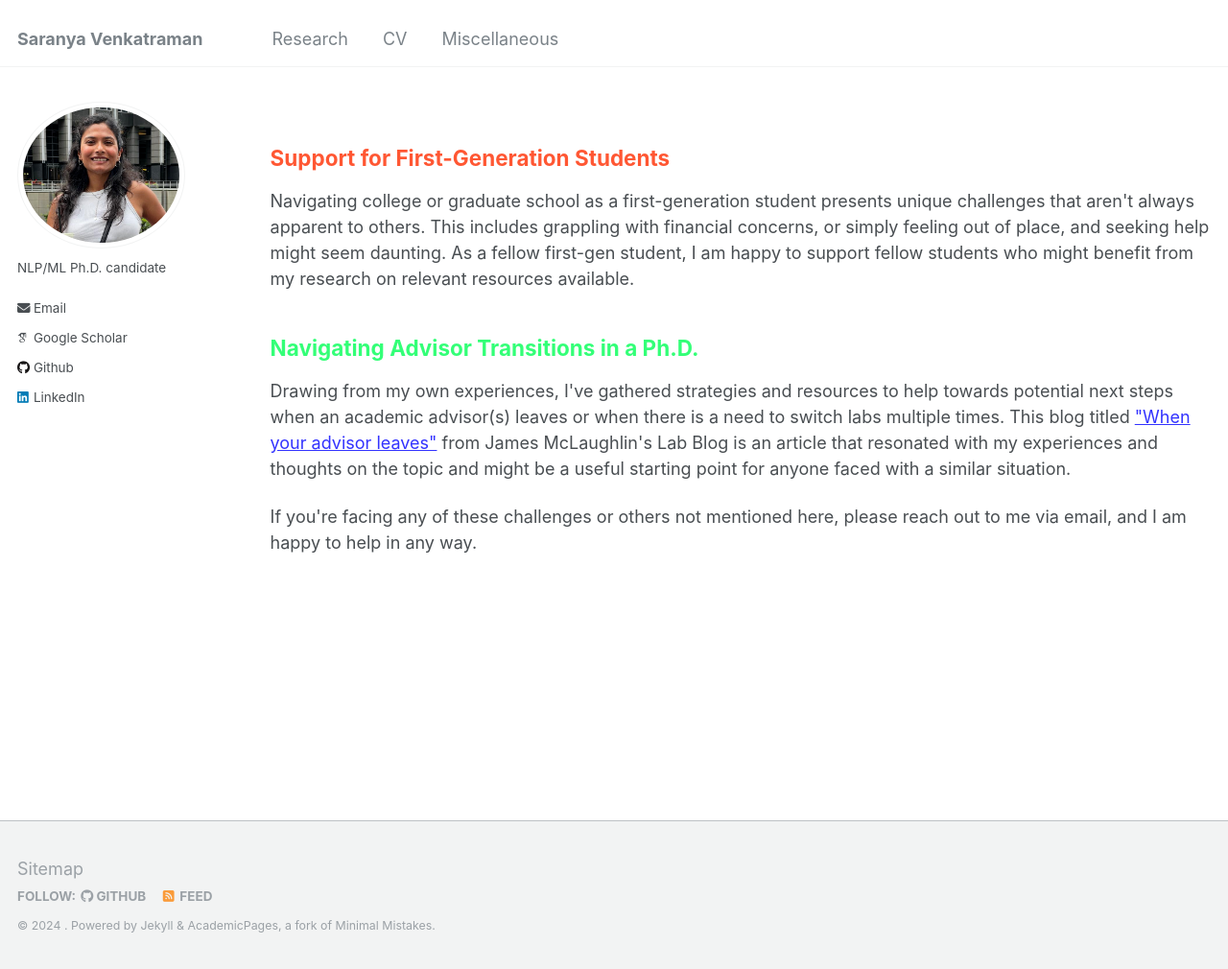
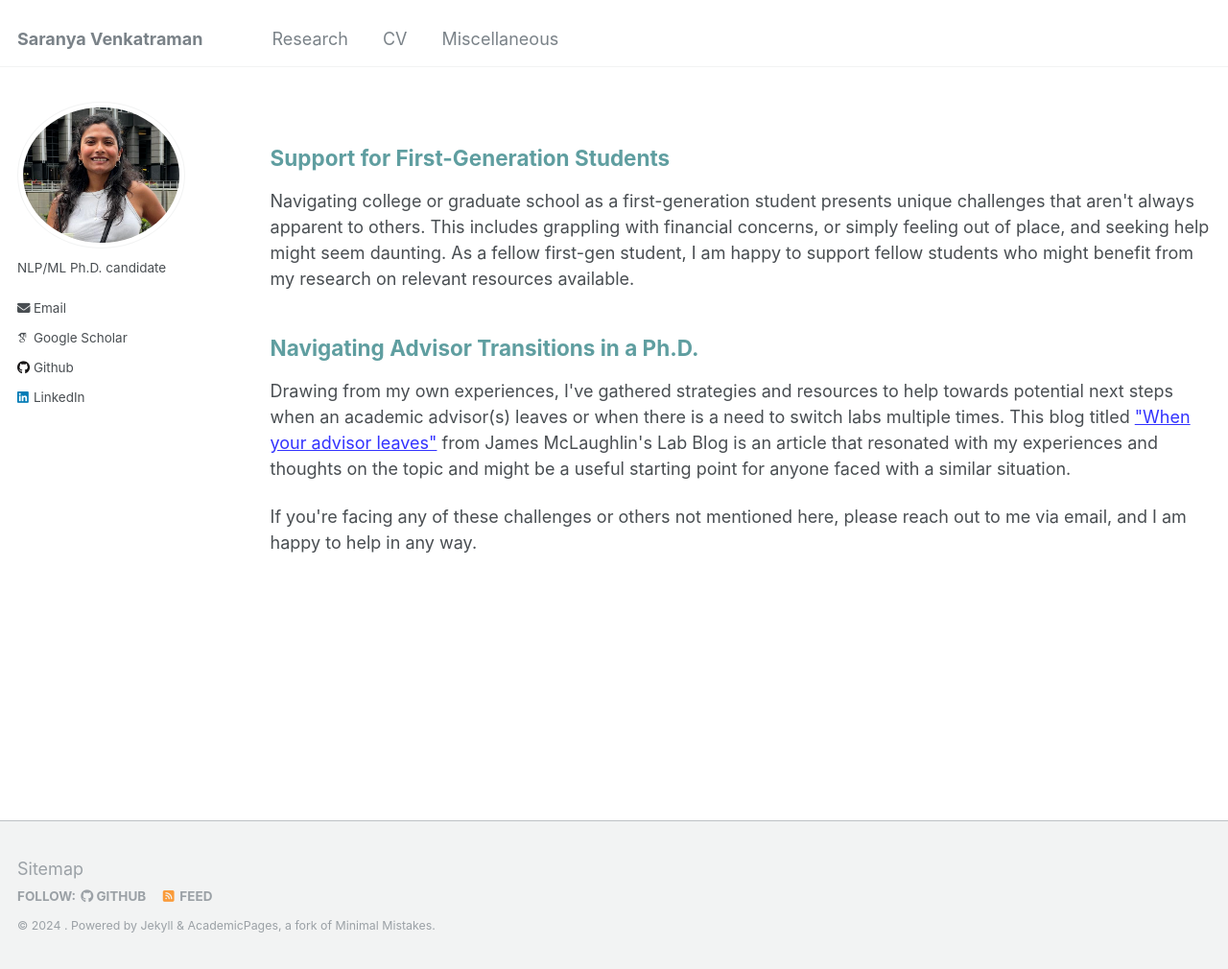
Before and after one commit to saranya-venkatraman/saranya-venkatraman.github.io, a Jekyll site: the page built from _pages/misc.html, in a window 1280 px wide and 1010 px high. Shown: the whole window at 96% size. Built offline with Jekyll 4.4.1, drawn with Linux system fonts in a browser that asks for light colours; some web fonts are replaced.

Commit message:
Update misc.html

```diff
--- a/_pages/misc.html
+++ b/_pages/misc.html
@@ -11,11 +11,11 @@ author_profile: true
 </head>
 <body>
 
-<h2 style="color: #FF5733;">Support for First-Generation Students</h2>
+<h2 style="color: #5F9EA0;">Support for First-Generation Students</h2>
 
 <p>Navigating college or graduate school as a first-generation student presents unique challenges that aren't always apparent to others. This includes grappling with financial concerns, or simply feeling out of place, and seeking help might seem daunting. As a fellow first-gen student, I am happy to support fellow students who might benefit from my research on relevant resources available.</p>
 
-<h2 style="color: #33FF77;">Navigating Advisor Transitions in a Ph.D.</h2>
+<h2 style="color: #5F9EA0;">Navigating Advisor Transitions in a Ph.D.</h2>
 
 <p>Drawing from my own experiences, I've gathered strategies and resources to help towards potential next steps when an academic advisor(s) leaves or when there is a need to switch labs multiple times. This blog titled <a href="https://www.jfmclaughlin.org/blog/when-your-advisor-leaves" style="color: #3333FF;">"When your advisor leaves"</a> from James McLaughlin's Lab Blog is an article that resonated with my experiences and thoughts on the topic and might be a useful starting point for anyone faced with a similar situation.</p>
 
```
